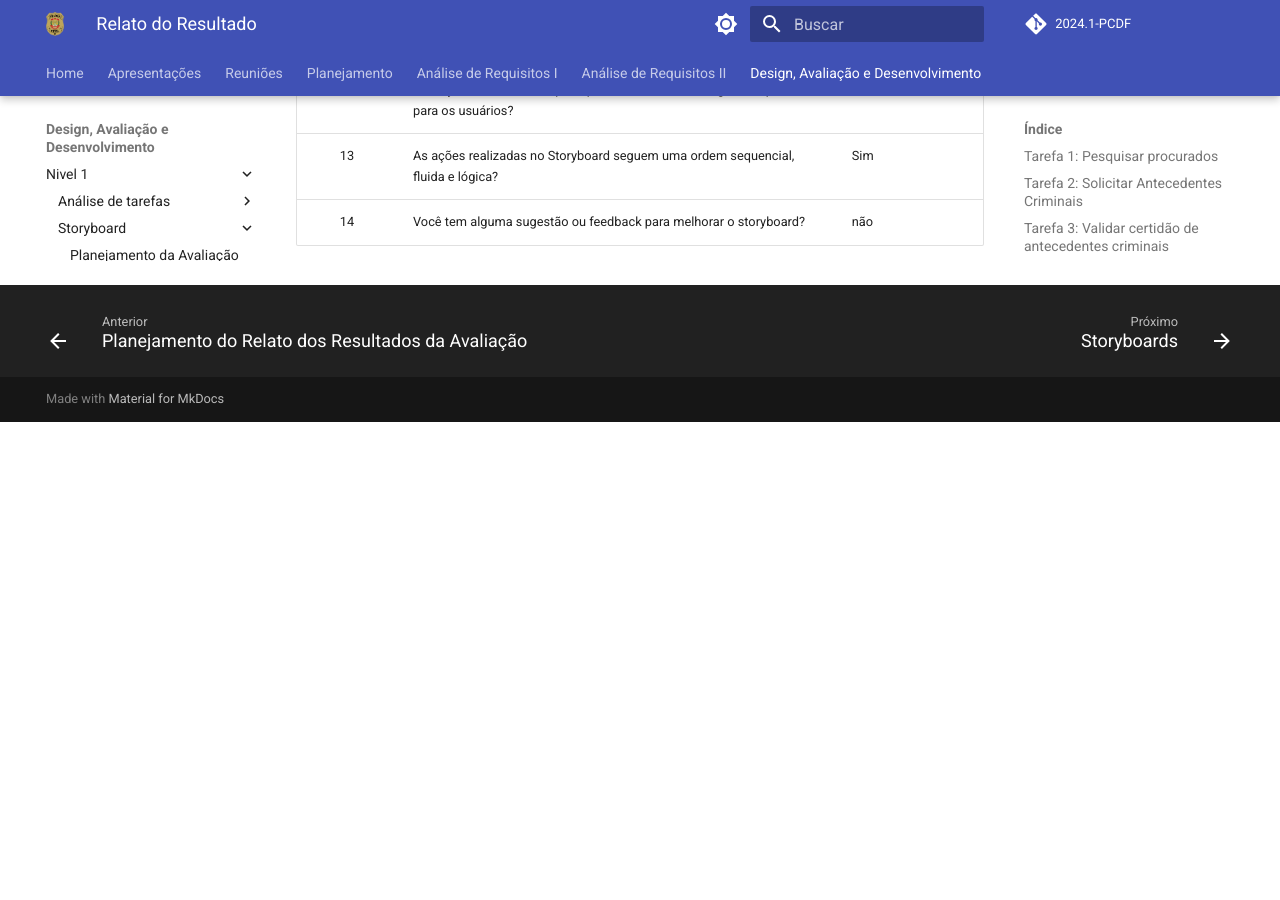
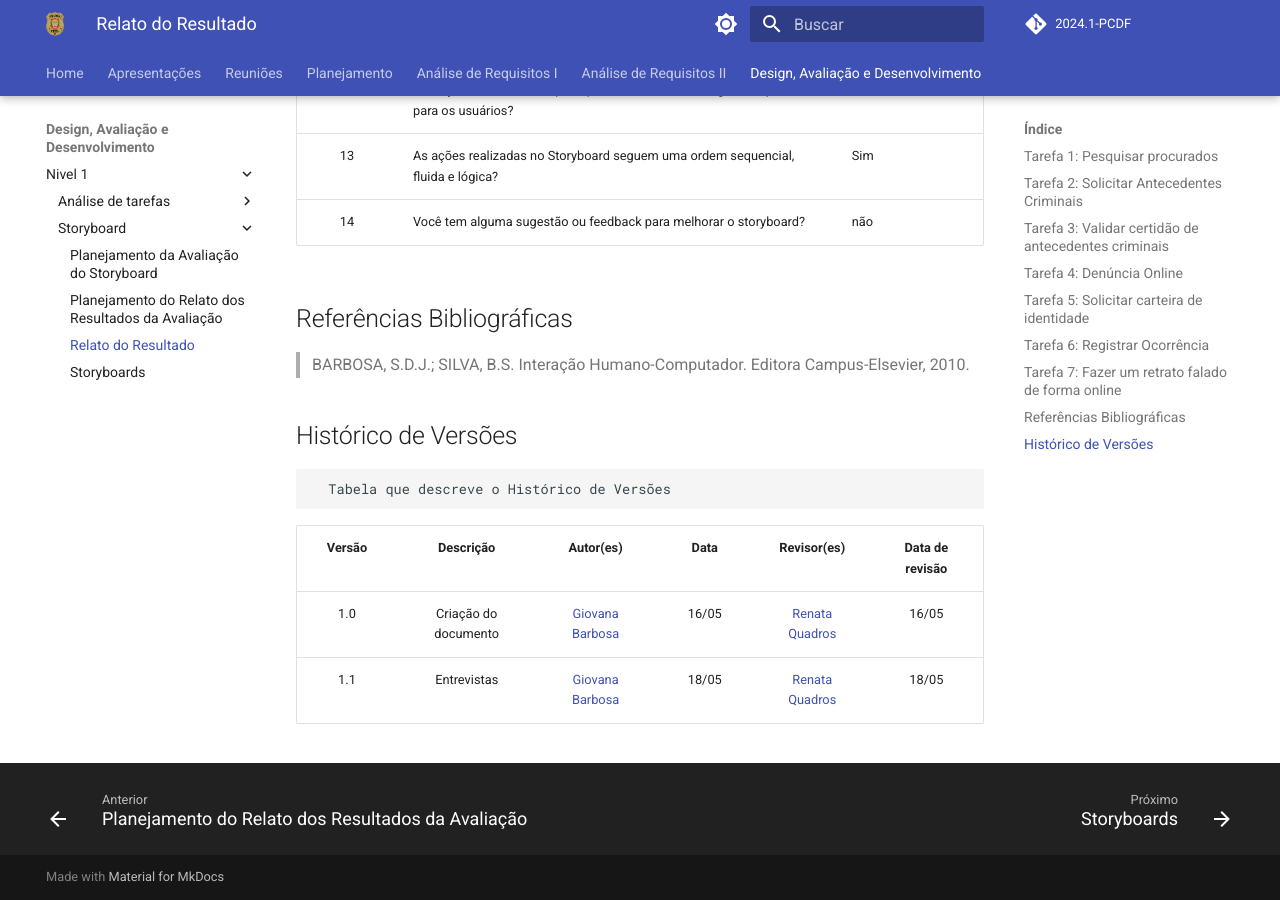
Before and after one commit to Interacao-Humano-Computador/2024.1-PCDF, an MkDocs documentation site: the page built from docs/design/Nivel1/stroyboard/relato.md, in a window 1280 px wide and 900 px high, scrolled down 6189 px. Built offline with MkDocs 1.6.1 and Material for MkDocs 9.7.7, drawn with Linux system fonts in a browser that asks for light colours; comment, search, counter and statistics services are not loaded; before the commit the page ends 6611 px from its top, so only the background shows below that.

Commit message:
Entrevista

```diff
--- a/docs/design/Nivel1/stroyboard/relato.md
+++ b/docs/design/Nivel1/stroyboard/relato.md
@@ -5,9 +5,8 @@
 ## Tarefa 2: Solicitar Antecedentes Criminais
  integrante [Renata Quadros](https://github.com/Renatinha28)
 
-
-<p style="text-align: center"><iframe width="560" height="315" src="https://www.youtube.com/LJHZhiuZGR0" title="YouTube video player" frameborder="0" allow="accelerometer; autoplay; clipboard-write; encrypted-media; gyroscope; picture-in-picture; web-share" referrerpolicy="strict-origin-when-cross-origin" allowfullscreen></iframe></p>
-<p style="text-align: center"><a href="https://youtu.be/LJHZhiuZGR0" target="blanket">Vídeo da Entrevista da Renata</a></p>
+ <p style="text-align: center"><iframe width="560" height="315" src="https://www.youtube.com/embed/LJHZhiuZGR0 " title="YouTube video player" frameborder="0" allow="accelerometer; autoplay; clipboard-write; encrypted-media; gyroscope; picture-in-picture; web-share" referrerpolicy="strict-origin-when-cross-origin" allowfullscreen></iframe></p>
+<p style="text-align: center"><a href="https://youtu.be/LJHZhiuZGR0 " target="blanket">Vídeo da Entrevista da Renata</a></p>
 
  Tabela que monstra as respostas do usuário
 
@@ -60,8 +59,10 @@
 
 ## Tarefa 6: Registrar Ocorrência
 integrante Rayene
-<p style="text-align: center"><iframe width="560" height="315" src="https://www.youtube.com/-ObE0m9BHBI " title="YouTube video player" frameborder="0" allow="accelerometer; autoplay; clipboard-write; encrypted-media; gyroscope; picture-in-picture; web-share" referrerpolicy="strict-origin-when-cross-origin" allowfullscreen></iframe></p>
-<p style="text-align: center"><a href="https://youtu.be/-ObE0m9BHBI " target="blanket">Vídeo da Entrevista da Rayene</a></p>
+
+<p style="text-align: center"><iframe width="560" height="315" src="https://www.youtube.com/embed/-ObE0m9BHBI" title="YouTube video player" frameborder="0" allow="accelerometer; autoplay; clipboard-write; encrypted-media; gyroscope; picture-in-picture; web-share" referrerpolicy="strict-origin-when-cross-origin" allowfullscreen></iframe></p>
+<p style="text-align: center"><a href="https://youtu.be/-ObE0m9BHBI" target="blanket">Vídeo da Entrevista da Rayene</a></p>
+
 
 
     Tabela que monstra as respostas do usuário
@@ -107,3 +108,15 @@
 | 12 | O storyboard destaca os principais benefícios e vantagens do produto para os usuários? | Sim|
 | 13 | As ações realizadas no Storyboard seguem uma ordem sequencial, fluida e lógica?| Sim|
 | 14 | Você tem alguma sugestão ou feedback para melhorar o storyboard? | não|
+
+## Referências Bibliográficas
+> BARBOSA, S.D.J.; SILVA, B.S. Interação Humano-Computador. Editora Campus-Elsevier, 2010.
+
+
+## Histórico de Versões
+      Tabela que descreve o Histórico de Versões
+
+|     Versão       |     Descrição      |      Autor(es)      | Data           |  Revisor(es)          |Data de revisão|
+| :----------------------------------------------------------: | :-------------------------------: | :-------------------------------------------------: | :-------------------------------: |  :-------------------------------: | :-------------------------------: |
+| 1.0 | Criação do documento |[Giovana Barbosa](https://github.com/gio221)  | 16/05 | [Renata Quadros](https://github.com/Renatinha28) | 16/05 |
+| 1.1 | Entrevistas |[Giovana Barbosa](https://github.com/gio221)  | 18/05 | [Renata Quadros](https://github.com/Renatinha28) | 18/05 |
```
Also changed, not shown: docs/design/Nivel1/analise_tarefas/relato.md (+31 -0 lines).
